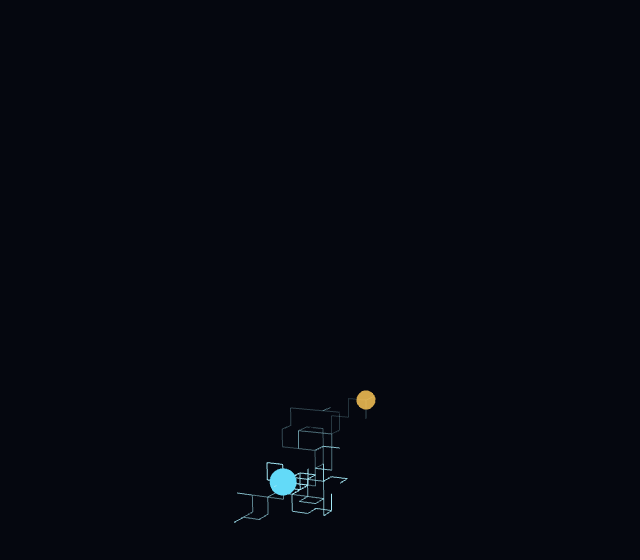
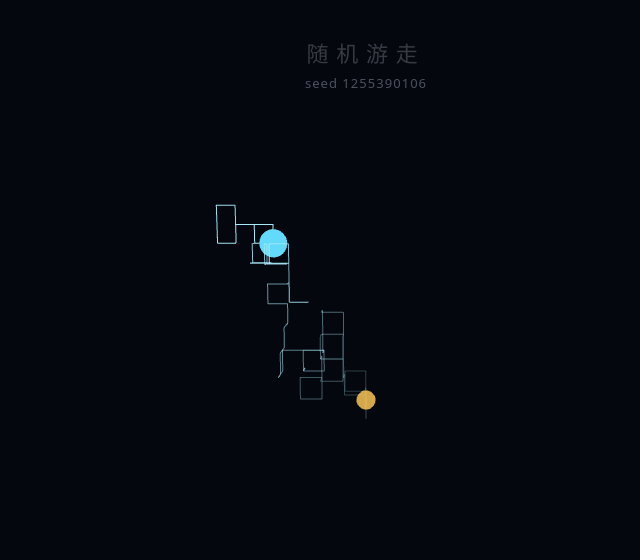
Before and after one commit to wind-for-you/math-walk-demo, a website built with Vite: page index.html in a window 1280 px wide. Shown: the whole page, without its empty margins (274-914 px from the left). Built offline with nearby package versions, Linux system fonts and the light colour scheme.

Commit message:
feat: wire main loop, HUD, export hints, seed URL and rerun

```diff
--- /dev/null
+++ b/src/export-hints.ts
@@ -0,0 +1,19 @@
+/** 竖/横构图 class 与安全区标记（文案落在上下安全区由 CSS 控制） */
+export function applyExportHints(root: HTMLElement): void {
+  const apply = (): void => {
+    const w = window.innerWidth;
+    const h = window.innerHeight;
+    const ratio = w / h;
+    const portrait = ratio <= 0.75; // ~9:16 = 0.5625；放宽到 0.75
+    root.classList.toggle('portrait', portrait);
+    root.classList.toggle('landscape', !portrait);
+    root.classList.add('export-safe');
+    root.style.setProperty('--safe-top', 'max(4.5vh, env(safe-area-inset-top, 0px))');
+    root.style.setProperty(
+      '--safe-bottom',
+      'max(4.5vh, env(safe-area-inset-bottom, 0px))',
+    );
+  };
+  apply();
+  window.addEventListener('resize', apply);
+}
--- /dev/null
+++ b/src/hud.ts
@@ -0,0 +1,57 @@
+import type { Phase } from './timeline';
+
+export type HudStats = {
+  pathLength: number;
+  displacement: number;
+  seed: number;
+};
+
+export type Hud = {
+  setPhase: (phase: Phase, stats?: HudStats) => void;
+};
+
+export function createHud(el: HTMLElement): Hud {
+  el.innerHTML = `
+    <div class="hud-top">
+      <div class="hud-title" data-role="title"></div>
+      <div class="hud-seed" data-role="seed"></div>
+    </div>
+    <div class="hud-bottom">
+      <div class="hud-compare" data-role="compare"></div>
+    </div>
+  `;
+  const title = el.querySelector<HTMLElement>('[data-role="title"]')!;
+  const seedEl = el.querySelector<HTMLElement>('[data-role="seed"]')!;
+  const compare = el.querySelector<HTMLElement>('[data-role="compare"]')!;
+
+  function setPhase(phase: Phase, stats?: HudStats): void {
+    if (stats) {
+      seedEl.textContent = `seed ${stats.seed}`;
+    }
+
+    if (phase === 'intro') {
+      title.textContent = '随机游走';
+      title.style.opacity = '1';
+      compare.style.opacity = '0';
+      compare.textContent = '';
+    } else if (phase === 'walk') {
+      title.style.opacity = '0.35';
+      compare.style.opacity = '0';
+    } else if (phase === 'compare' && stats) {
+      title.style.opacity = '0.2';
+      compare.style.opacity = '1';
+      const path = stats.pathLength.toFixed(2);
+      const disp = stats.displacement.toFixed(2);
+      compare.innerHTML = `
+        <div>路径长度 ≈ ${path}</div>
+        <div>直线位移 ≈ ${disp}</div>
+        <div class="hud-note">位移 ≪ 路径</div>
+      `;
+    } else if (phase === 'reset') {
+      title.style.opacity = '0';
+      compare.style.opacity = '0';
+    }
+  }
+
+  return { setPhase };
+}
--- a/src/main.ts
+++ b/src/main.ts
@@ -1,23 +1,139 @@
 import './style.css';
+import { hashStringToSeed } from './rng';
+import {
+  generateWalk,
+  DEFAULT_STEPS,
+  DEFAULT_STEP_SIZE,
+  type WalkResult,
+} from './walk';
+import { getTimelineState, LOOP_DURATION, type Phase } from './timeline';
 import { createDemoScene } from './scene';
-import { generateWalk, DEFAULT_STEPS, DEFAULT_STEP_SIZE } from './walk';
-import { getTimelineState } from './timeline';
+import { createHud } from './hud';
+import { applyExportHints } from './export-hints';
 
 const canvas = document.querySelector<HTMLCanvasElement>('#c');
-if (!canvas) throw new Error('#c missing');
+const hudRoot = document.querySelector<HTMLElement>('#hud');
+const appRoot = document.querySelector<HTMLElement>('#app');
+if (!canvas || !hudRoot || !appRoot) {
+  throw new Error('missing #c, #hud, or #app');
+}
 
+applyExportHints(appRoot);
+const hud = createHud(hudRoot);
 const demo = createDemoScene(canvas);
-const walk = generateWalk({
-  seed: 42,
+
+function readSeedFromUrl(): number | null {
+  const raw = new URLSearchParams(window.location.search).get('seed');
+  if (raw === null || raw === '') return null;
+  return hashStringToSeed(raw);
+}
+
+function randomSeed(): number {
+  return (Math.random() * 0xffffffff) >>> 0;
+}
+
+function writeSeedToUrl(seed: number): void {
+  const url = new URL(window.location.href);
+  url.searchParams.set('seed', String(seed));
+  history.replaceState(null, '', url);
+}
+
+let lockedSeed = readSeedFromUrl();
+let currentSeed = lockedSeed ?? randomSeed();
+let walk: WalkResult = generateWalk({
+  seed: currentSeed,
   steps: DEFAULT_STEPS,
   stepSize: DEFAULT_STEP_SIZE,
 });
 demo.setWalk(walk);
+hud.setPhase('intro', {
+  pathLength: walk.pathLength,
+  displacement: walk.displacement,
+  seed: walk.seed,
+});
 
-const t0 = performance.now();
+let epoch = performance.now();
+let lastPhase: Phase | null = null;
+let lastLoopIndex = 0;
+
+function restart(seed: number, updateUrl: boolean): void {
+  currentSeed = seed;
+  if (updateUrl) {
+    lockedSeed = seed;
+    writeSeedToUrl(seed);
+  }
+  walk = generateWalk({
+    seed: currentSeed,
+    steps: DEFAULT_STEPS,
+    stepSize: DEFAULT_STEP_SIZE,
+  });
+  demo.setWalk(walk);
+  epoch = performance.now();
+  lastPhase = null;
+  lastLoopIndex = 0;
+  hud.setPhase('intro', {
+    pathLength: walk.pathLength,
+    displacement: walk.displacement,
+    seed: walk.seed,
+  });
+}
+
+function onRerun(): void {
+  const next = randomSeed();
+  restart(next, true);
+}
+
+window.addEventListener('keydown', (e) => {
+  if (e.code === 'Space') {
+    e.preventDefault();
+    onRerun();
+  }
+});
+canvas.addEventListener('click', () => onRerun());
+
 function tick(now: number): void {
-  const elapsed = (now - t0) / 1000;
-  demo.update(getTimelineState(elapsed));
+  const elapsed = (now - epoch) / 1000;
+  const loopIndex = Math.floor(elapsed / LOOP_DURATION);
+  if (loopIndex > lastLoopIndex) {
+    lastLoopIndex = loopIndex;
+    // 自动循环：未锁定则每圈新 seed；锁定则同 seed 复播
+    if (lockedSeed === null) {
+      currentSeed = randomSeed();
+      walk = generateWalk({
+        seed: currentSeed,
+        steps: DEFAULT_STEPS,
+        stepSize: DEFAULT_STEP_SIZE,
+      });
+      demo.setWalk(walk);
+    } else {
+      // 同 seed 重播：重置几何
+      demo.setWalk(walk);
+    }
+  }
+
+  const state = getTimelineState(elapsed);
+  demo.update(state);
+
+  if (state.phase !== lastPhase) {
+    lastPhase = state.phase;
+    hud.setPhase(state.phase, {
+      pathLength: walk.pathLength,
+      displacement: walk.displacement,
+      seed: walk.seed,
+    });
+  } else if (state.phase === 'compare') {
+    hud.setPhase('compare', {
+      pathLength: walk.pathLength,
+      displacement: walk.displacement,
+      seed: walk.seed,
+    });
+  }
+
   requestAnimationFrame(tick);
 }
 requestAnimationFrame(tick);
+
+// 若进入时 URL 已有 seed，保持锁定显示
+if (lockedSeed !== null) {
+  writeSeedToUrl(lockedSeed);
+}
--- a/src/style.css
+++ b/src/style.css
@@ -12,13 +12,19 @@ body,
   overflow: hidden;
   background: #05070f;
   color: #c8d2e0;
-  font-family: system-ui, -apple-system, 'Segoe UI', sans-serif;
+  font-family: system-ui, -apple-system, 'Segoe UI', Roboto, 'PingFang SC',
+    'Noto Sans SC', sans-serif;
+}
+
+#app {
+  position: relative;
 }
 
 #c {
   display: block;
   width: 100%;
   height: 100%;
+  touch-action: manipulation;
 }
 
 #hud {
@@ -27,3 +33,52 @@ body,
   pointer-events: none;
   z-index: 2;
 }
+
+.export-safe .hud-top {
+  position: absolute;
+  top: var(--safe-top, 4.5vh);
+  left: 5vw;
+  right: 5vw;
+  text-align: center;
+}
+
+.export-safe .hud-bottom {
+  position: absolute;
+  bottom: var(--safe-bottom, 4.5vh);
+  left: 5vw;
+  right: 5vw;
+  text-align: center;
+}
+
+.hud-title {
+  font-size: clamp(14px, 3.6vw, 22px);
+  letter-spacing: 0.35em;
+  font-weight: 500;
+  color: rgba(200, 210, 224, 0.72);
+  transition: opacity 0.4s ease;
+}
+
+.hud-seed {
+  margin-top: 0.4rem;
+  font-size: clamp(10px, 2.4vw, 13px);
+  color: rgba(160, 176, 196, 0.45);
+  letter-spacing: 0.08em;
+}
+
+.hud-compare {
+  font-size: clamp(12px, 3.2vw, 18px);
+  line-height: 1.55;
+  color: rgba(220, 200, 170, 0.82);
+  transition: opacity 0.5s ease;
+}
+
+.hud-compare .hud-note {
+  margin-top: 0.35rem;
+  font-size: 0.92em;
+  color: rgba(255, 154, 90, 0.85);
+}
+
+/* 竖屏默认强调上下安全；横屏略收左右边距即可 */
+.portrait .hud-title {
+  letter-spacing: 0.42em;
+}
```
